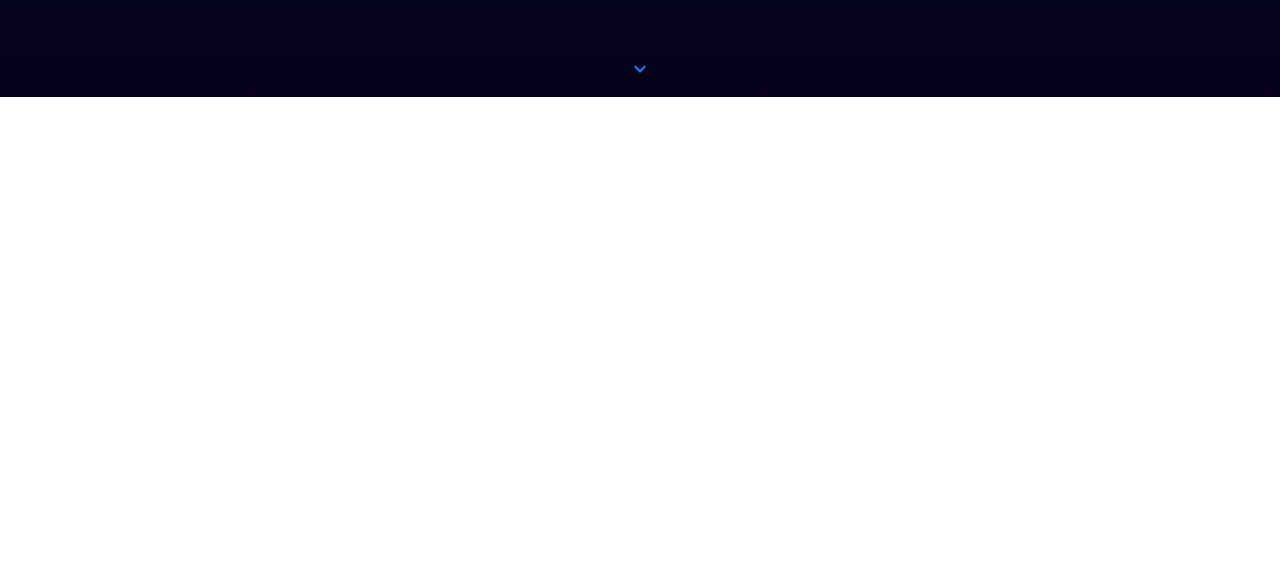
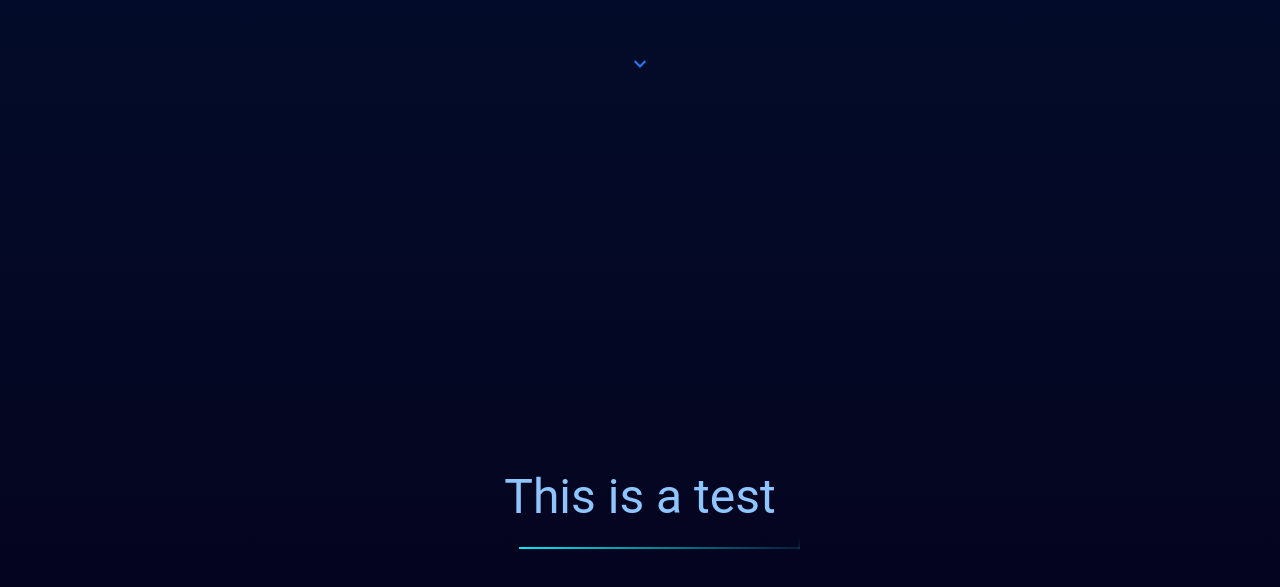
Before and after one commit to justinhung/justinwebdev.com, a React (Vite) app: page / in a window 1280 px wide. Shown: the part 703-1290 px from the top of the page. Before the commit the page ends 800 px from the top, so only its background shows below. Built offline with nearby package versions, Linux system fonts and the light colour scheme.

Commit message:
added animation test

```diff
--- a/src/App.css
+++ b/src/App.css
@@ -23,6 +23,92 @@ html {
 }
 .logo.react:hover {
   filter: drop-shadow(0 0 2em #61dafbaa);
+}
+
+.animation-test {
+  position: relative;
+  overflow: hidden;
+  transition: .5s;
+}
+
+.animation-test span {
+  position: absolute;
+  display: block;
+}
+
+.animation-test span:nth-child(1) {
+  top: 0;
+  left: -100%;
+  width: 100%;
+  height: 2px;
+  background: linear-gradient(90deg, transparent, #03e9f4);
+  animation: anim1 1s linear infinite;
+}
+
+@keyframes anim1 {
+  0% {
+    left: -100%;
+  }
+  50%,100% {
+    left: 100%;
+  }
+}
+
+.animation-test span:nth-child(2) {
+  top: -100%;
+  right: 0;
+  width: 2px;
+  height: 100%;
+  background: linear-gradient(180deg, transparent, #03e9f4);
+  animation: anim2 1s linear infinite;
+  animation-delay: .25s
+}
+
+@keyframes anim2 {
+  0% {
+    top: -100%;
+  }
+  50%,100% {
+    top: 100%;
+  }
+}
+
+.animation-test span:nth-child(3) {
+  bottom: 0;
+  right: -100%;
+  width: 100%;
+  height: 2px;
+  background: linear-gradient(270deg, transparent, #03e9f4);
+  animation: anim3 1s linear infinite;
+  animation-delay: .5s
+}
+
+@keyframes anim3 {
+  0% {
+    right: -100%;
+  }
+  50%,100% {
+    right: 100%;
+  }
+}
+
+.animation-test span:nth-child(4) {
+  bottom: -100%;
+  left: 0;
+  width: 2px;
+  height: 100%;
+  background: linear-gradient(360deg, transparent, #03e9f4);
+  animation: anim4 1s linear infinite;
+  animation-delay: .75s
+}
+
+@keyframes anim4 {
+  0% {
+    bottom: -100%;
+  }
+  50%,100% {
+    bottom: 100%;
+  }
 }
 
 @keyframes logo-spin {
--- a/src/App.tsx
+++ b/src/App.tsx
@@ -48,7 +48,7 @@ export default function App() {
   return (
     <>
       <div className="h-screen w-full flex flex-col justify-center items-center">
-        <div className='my-auto'>
+        <div className='title my-auto'>
           {show && (<motion.div
             initial={{ scale: 0 }}
             animate={{
@@ -95,6 +95,18 @@ export default function App() {
           </Fade>
         )}
       </div>
+
+      <div className="h-screen w-full flex flex-col justify-center items-center">
+        <div className='animation-test'>
+          <span></span>
+          <span></span>
+          <span></span>
+          <span></span>
+          <Typography variant="h3" className='text-blue-300 p-6'>
+            This is a test
+          </Typography>
+        </div>
+      </div>
     </>
   )
 }
```
